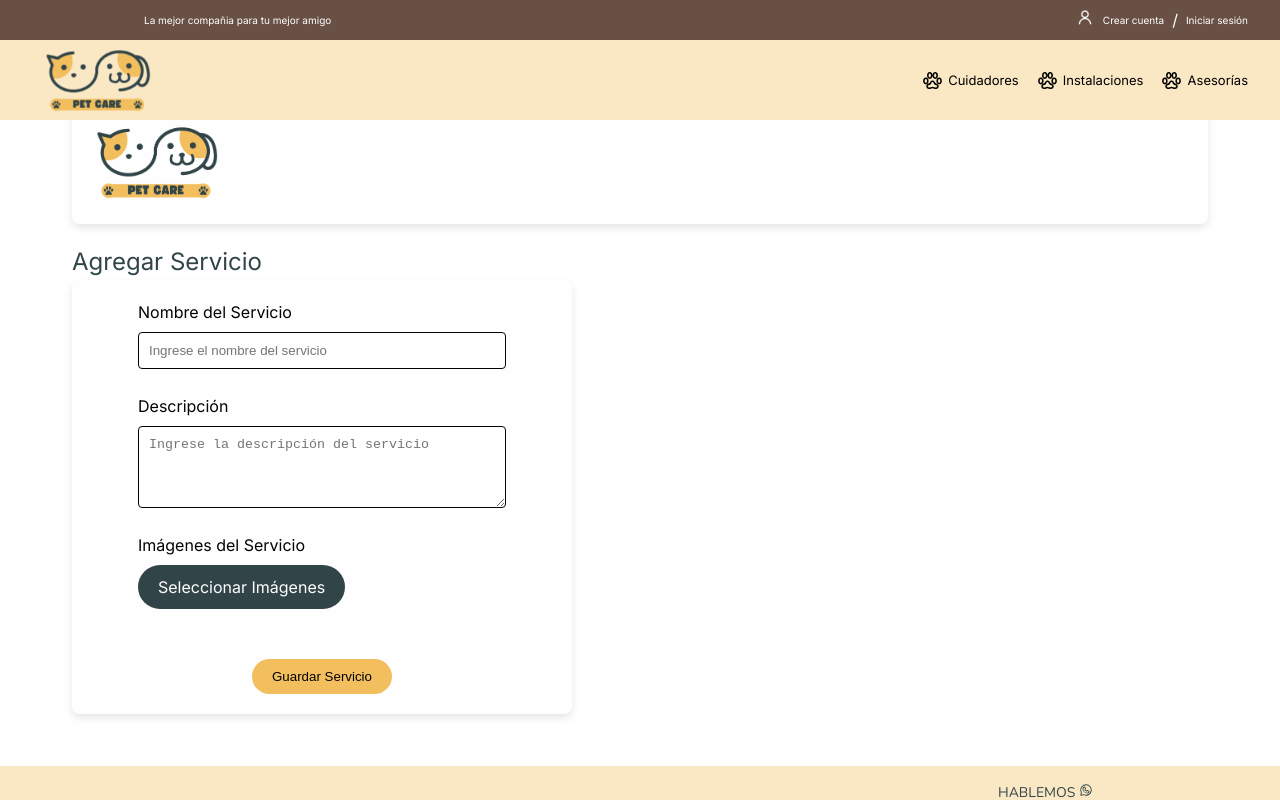
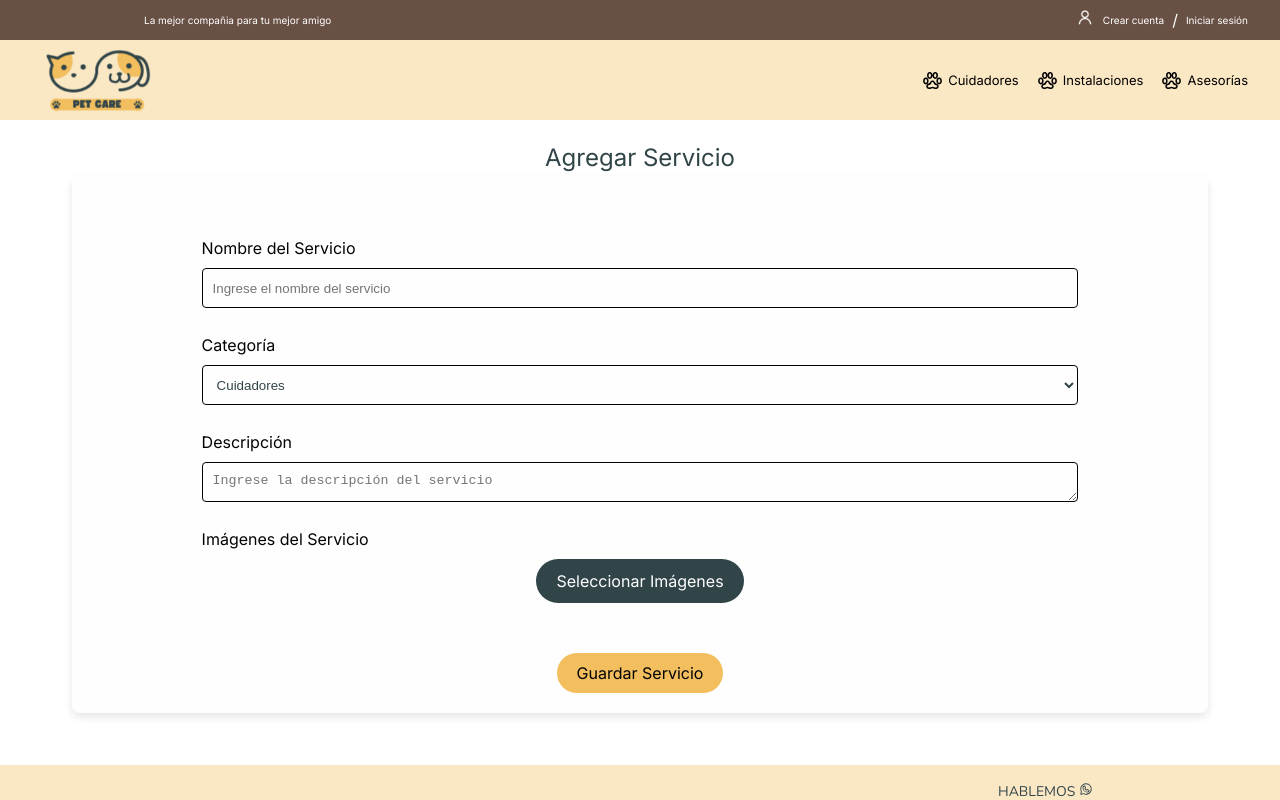
Before and after one commit to robertojvi/DigitalHouse-ProyectoIntegrador-Team1-PetCare, a React (Vite) app: page /administracion in a window 1280 px wide. Shown: the top 800 px of the page. Built offline with nearby package versions, Linux system fonts and the light colour scheme.

Commit message:
Add service category selection and improve form styling

```diff
--- a/src/components/admin/AddProductForm.jsx
+++ b/src/components/admin/AddProductForm.jsx
@@ -1,7 +1,6 @@
 // src/components/AddServiceForm.jsx
 import React, { useState, useEffect } from "react";
 import axios from "axios";
-import PetCareLogo from "../../images/pet-care-logo-v2.png";
 import "../../styles/admin/registro.css";
 
 /*
@@ -15,9 +14,9 @@ Criterios de Aceptación:
 */
 
 const AddServiceForm = () => {
-	// Estados para manejar el formulario (CA3)
 	const [serviceName, setServiceName] = useState("");
 	const [serviceDescription, setServiceDescription] = useState("");
+	const [serviceCategory, setServiceCategory] = useState("");
 	const [serviceImages, setServiceImages] = useState([]);
 	const [previewImages, setPreviewImages] = useState([]);
 	const [error, setError] = useState("");
@@ -30,51 +29,55 @@ const AddServiceForm = () => {
 		setServiceDescription(e.target.value);
 	};
 
-	// Manejo de múltiples imágenes (CA4)
+	const handleCategoryChange = (e) => {
+		setServiceCategory(e.target.value);
+	};
+
 	const handleImageChange = (e) => {
 		const files = Array.from(e.target.files);
 		setServiceImages(files);
 
-		// Crear URLs de previsualización
-		const previews = files.map(file => URL.createObjectURL(file));
+		const previews = files.map((file) => URL.createObjectURL(file));
 		setPreviewImages(previews);
 	};
 
 	useEffect(() => {
 		return () => {
-			previewImages.forEach(url => URL.revokeObjectURL(url));
+			previewImages.forEach((url) => URL.revokeObjectURL(url));
 		};
 	}, [previewImages]);
 
-	// Manejo del envío del formulario (CA5)
 	const handleSubmit = async (e) => {
 		e.preventDefault();
 
 		const formData = new FormData();
 		formData.append("name", serviceName);
 		formData.append("description", serviceDescription);
+		formData.append("category", serviceCategory);
 		for (let i = 0; i < serviceImages.length; i++) {
 			formData.append("images", serviceImages[i]);
 		}
 
 		try {
-			// Envío a la base de datos (CA5)
-			const response = await axios.post("/api/services", formData, {
-				headers: {
-					"Content-Type": "multipart/form-data",
-				},
-			});
+			const response = await axios.post(
+				"http://localhost:8080/api/v1/servicios",
+				formData,
+				{
+					headers: {
+						"Content-Type": "multipart/form-data",
+					},
+				}
+			);
 
-			// Limpiar el formulario después de un guardado exitoso
 			setServiceName("");
 			setServiceDescription("");
+			setServiceCategory("");
 			setServiceImages([]);
 			setPreviewImages([]);
 			setError("");
 
 			alert("Servicio agregado con éxito!");
 		} catch (err) {
-			// Manejo de error para nombres duplicados (CA6)
 			if (
 				err.response &&
 				err.response.data &&
@@ -89,13 +92,8 @@ const AddServiceForm = () => {
 
 	return (
 		<div className="mainContainer">
-			<div className="logoContainer">
-				<img src={PetCareLogo} alt="Pet Care Logo" className="logo" />
-			</div>
-			{/* Título del formulario (CA2) */}
 			<h2 className="title">Agregar Servicio</h2>
 			<form onSubmit={handleSubmit} className="form">
-				{/* Campos para información del servicio (CA3) */}
 				<div>
 					<label className="label">Nombre del Servicio</label>
 					<input
@@ -108,6 +106,30 @@ const AddServiceForm = () => {
 					/>
 				</div>
 				<div>
+					<label className="label">Categoría</label>
+					<select
+						value={serviceCategory}
+						onChange={handleCategoryChange}
+						required
+						className="input"
+					>
+						<optgroup label="En Personas">
+							<option value="Cuidadores">Cuidadores</option>
+							<option value="Peluqueros">Peluqueros</option>
+							<option value="Paseadores">Paseadores</option>
+							<option value="Veterinarios y/o expertos">
+								Veterinarios y/o expertos
+							</option>
+						</optgroup>
+						<optgroup label="En Servicios">
+							<option value="Cuidado en casa">Cuidado en casa</option>
+							<option value="Spa">Spa</option>
+							<option value="Paseos">Paseos</option>
+							<option value="Asesorías">Asesorías</option>
+						</optgroup>
+					</select>
+				</div>
+				<div>
 					<label className="label">Descripción</label>
 					<textarea
 						value={serviceDescription}
@@ -118,7 +140,6 @@ const AddServiceForm = () => {
 						rows="4"
 					/>
 				</div>
-				{/* Campo para subir múltiples imágenes (CA4) */}
 				<div>
 					<label className="label">Imágenes del Servicio</label>
 					<label className="fileInputLabel">
@@ -140,7 +161,6 @@ const AddServiceForm = () => {
 						))}
 					</div>
 				</div>
-				{/* Mensaje de error para nombres duplicados (CA6) */}
 				{error && <div className="error">{error}</div>}
 				<button type="submit" className="button">
 					Guardar Servicio
--- a/src/styles/admin/registro.css
+++ b/src/styles/admin/registro.css
@@ -13,7 +13,8 @@
 }
 
 /* Aseguramos que el html y body ocupen todo el ancho */
-html, body {
+html,
+body {
   margin: 0;
   padding: 0;
   width: 100%;
@@ -73,13 +74,14 @@ body {
   box-shadow: 0 4px 8px rgba(0, 0, 0, 0.1);
   color: #030303;
   width: 100%;
-  max-width: 500px;
   display: flex;
   flex-direction: column;
   align-items: center;
+  padding-top: 60px;
+  /* Añadir esta línea para agregar padding top */
 }
 
-.form > div {
+.form>div {
   width: 80%;
   margin-bottom: 15px;
   display: flex;
@@ -95,6 +97,8 @@ body {
   width: 100%;
   color: #314549;
   background-color: #FFFEFF;
+  height: 40px;
+  /* Añadir esta línea para incrementar el alto */
 }
 
 .button {
@@ -106,6 +110,9 @@ body {
   cursor: pointer;
   margin-top: 20px;
   width: fit-content;
+  font-family: Inter, system-ui, Avenir, Helvetica, Arial, sans-serif;
+  font-size: 16px;
+  text-align: center;
 }
 
 .error {
@@ -121,12 +128,17 @@ body {
 
 .title {
   color: #314549;
+  text-align: center;
+  width: 100%;
+  margin-top: 40px;
+  /* Añadir esta línea para desplazar el texto hacia abajo */
 }
 
 .label {
   color: #030303;
   margin-bottom: 8px;
   align-self: flex-start;
+  /* Cambiado de center a flex-start */
 }
 
 .fileInput {
@@ -141,6 +153,11 @@ body {
   color: #FFFEFF;
   cursor: pointer;
   transition: background-color 0.3s ease;
+  font-family: Inter, system-ui, Avenir, Helvetica, Arial, sans-serif;
+  font-size: 16px;
+  text-align: center;
+  align-self: center;
+  /* Añadir esta línea */
 }
 
 .fileInputLabel:hover {
@@ -169,15 +186,35 @@ body {
   object-fit: cover;
 }
 
+.form .logoContainer {
+  width: 150px;
+  /* Añadir esta línea */
+  padding: 0;
+  /* Añadir esta línea */
+  margin: 0 auto 20px auto;
+  /* Añadir esta línea para centrar el contenedor */
+}
+
+.form .logo {
+  width: 150px;
+  padding: 10px;
+  border-radius: 10px;
+  display: block;
+  margin-left: auto;
+  margin-right: auto;
+}
+
 /* Media Queries */
 @media (prefers-color-scheme: light) {
   :root {
     color: #213547;
     background-color: #ffffff;
   }
+
   a:hover {
     color: #747bff;
   }
+
   button {
     background-color: #f9f9f9;
   }
```
